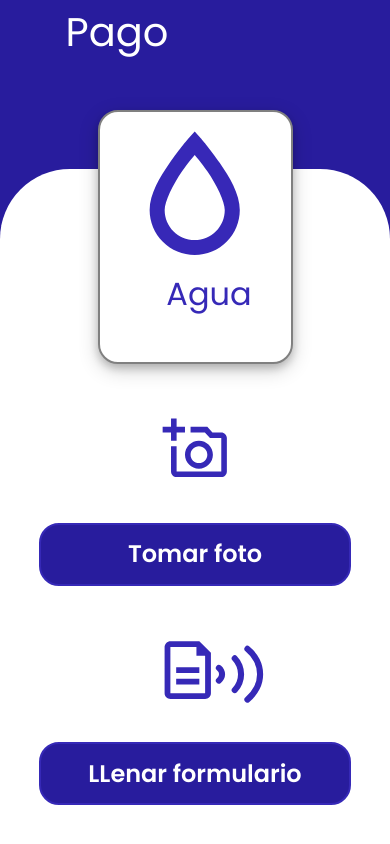
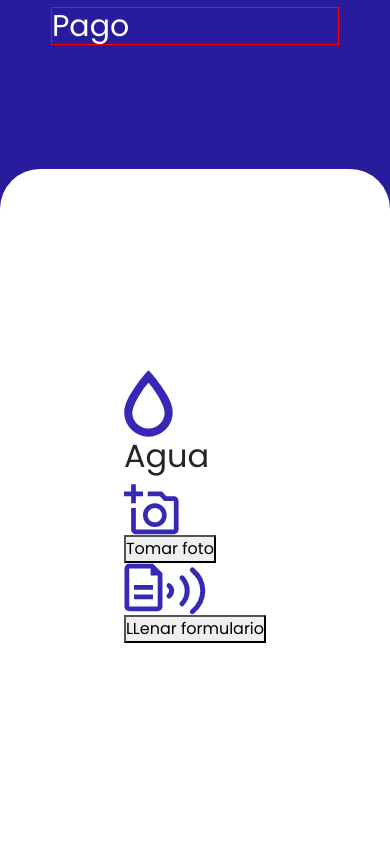
Before and after one commit to CamilaMaira/citi, a React (Create React App) app: page /Pago in a window 390 px wide. Built offline with nearby package versions, Linux system fonts and the light colour scheme; no server answers.

Commit message:
cambios para luisa

```diff
--- a/src/Components/Pago.css
+++ b/src/Components/Pago.css
@@ -2,22 +2,46 @@
 
 @media (max-width: 768px) {
 
-    .Pago{
+  .container {
     background-color: #281C9D;
     width: 100%;
     height: 100vh;
+  }
+
+  .main-container {
     display: flex;
     flex-direction: column;
-        align-content: center;
+    justify-content: center;
+    align-items: center;
+    width: 100%;
   }
+
+  .Pago {
+    position: fixed;
+    bottom: 0;
+    background-color: white;
+    height: 80%;
+    width: 100%;
+    border-top-right-radius: 40px;
+    border-top-left-radius: 40px;
+    display: flex;
+    flex-direction: column;
+    align-items: center;
+    justify-content: center;
+  }
+
+
     h1{
         color: #FFFFFF;
-        width: 40%;
-        margin-left: 10%;
-        text-align: center;
+        border: 1px solid red;
+        width: 80%;
+        font-size: 30px;
+
         margin-top: 2%;
 
     }
+
+    /*
     .PagoWhite{
 background-color: #FFFFFF;
 width: 100%;
@@ -110,5 +134,5 @@ margin-top: 5%;
     margin-left: 10%;
     margin-top: 0px;
  }
-
+*/
 }
--- a/src/Components/pago.js
+++ b/src/Components/pago.js
@@ -3,8 +3,12 @@ import "./Pago.css";
 
 function Pago () {
      return(
+       <div className="container">
+          <main className="main-container">
+          <h1>Pago</h1>
+
           <div className="Pago">
-        <h1>Pago</h1>
+
 
       <div className="PagoWhite">
 
@@ -35,6 +39,8 @@ function Pago () {
       </div>
       </div>
         </div>
+        </main>
+        </div>
     )
 }
 
```
Lines whose indentation alone changed are shown as unchanged.
